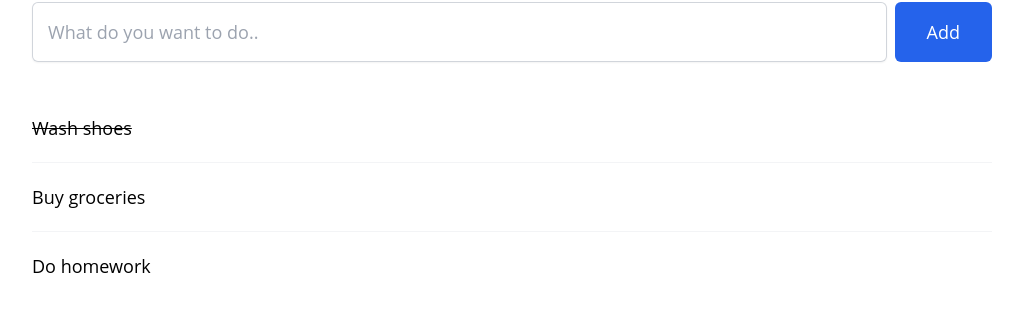
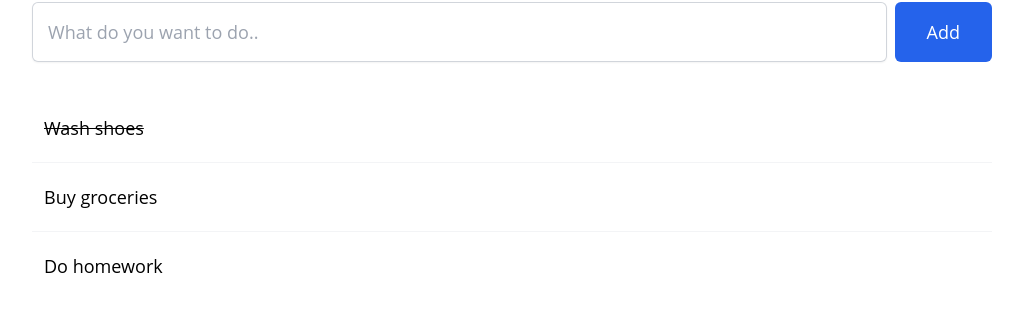
Before and after one commit to sumirart/Simple-Todo-with-React, a React (Create React App) app: page / in a window 1280 px wide. Shown: the part 114-426 px from the top of the page, without its empty margins (128-1151 px from the left). Built offline with nearby package versions, Linux system fonts and the light colour scheme; the HTML template or start-up script is replaced by a standard one.

Commit message:
feat: delete todo and add react-icons

```diff
--- a/package.json
+++ b/package.json
@@ -8,6 +8,7 @@
     "@testing-library/user-event": "^13.5.0",
     "react": "^18.2.0",
     "react-dom": "^18.2.0",
+    "react-icons": "^4.9.0",
     "react-scripts": "5.0.1",
     "web-vitals": "^2.1.4"
   },
--- a/src/App.js
+++ b/src/App.js
@@ -1,5 +1,6 @@
 import { useState } from "react";
 
+import Input from "./components/Input";
 import TodosWrapper from "./components/TodosWrapper";
 
 function App() {
@@ -46,6 +47,11 @@ function App() {
     setTodos(newTodos);
   }
 
+  function handleDeleteTodo(id) {
+    const newTodos = todos.filter((item) => item.id !== id);
+    setTodos(newTodos);
+  }
+
   // if we want to control the input
   // function handleChangeTodoInput(e) {
   //   console.log(e.target.value);
@@ -61,32 +67,11 @@ function App() {
       <header>
         <h1 className="mb-8 text-center text-3xl font-bold">Simple Todo</h1>
       </header>
-
-      <div className="input mb-8">
-        <form className="" onSubmit={handleAddTodo}>
-          <div className="mt-2 flex">
-            <input
-              id="todo"
-              name="todo"
-              type="text"
-              required
-              // if we want to control input (controlled input)
-              // value={todo}
-              // onChange={handleChangeTodoInput}
-              placeholder="What do you want to do.."
-              className="block w-full rounded-md border-0 px-4 py-4 text-lg text-gray-900 shadow-sm ring-1 ring-inset ring-gray-300 placeholder:text-gray-400 focus:ring-1 focus:ring-inset focus:ring-blue-100 sm:leading-6"
-            />
-            <input
-              type="submit"
-              value="Add"
-              className="ml-2 cursor-pointer rounded-md bg-blue-600 px-8 py-4 text-lg text-white hover:bg-blue-500"
-            />
-          </div>
-        </form>
-      </div>
+      <Input handleAddTodo={handleAddTodo} />
       <TodosWrapper
         todos={todos}
         handleToggle={handleToggle}
+        handleDeleteTodo={handleDeleteTodo}
         className="mt-12"
       />
     </div>
--- /dev/null
+++ b/src/components/Input.jsx
@@ -0,0 +1,28 @@
+import React from "react";
+
+export default function Input({ handleAddTodo }) {
+  return (
+    <div className="input mb-8">
+      <form className="" onSubmit={handleAddTodo}>
+        <div className="mt-2 flex">
+          <input
+            id="todo"
+            name="todo"
+            type="text"
+            required
+            // if we want to control input (controlled input)
+            // value={todo}
+            // onChange={handleChangeTodoInput}
+            placeholder="What do you want to do.."
+            className="block w-full rounded-md border-0 px-4 py-4 text-lg text-gray-900 shadow-sm ring-1 ring-inset ring-gray-300 placeholder:text-gray-400 focus:ring-1 focus:ring-inset focus:ring-blue-100 sm:leading-6"
+          />
+          <input
+            type="submit"
+            value="Add"
+            className="ml-2 cursor-pointer rounded-md bg-blue-600 px-8 py-4 text-lg text-white hover:bg-blue-500"
+          />
+        </div>
+      </form>
+    </div>
+  );
+}
--- /dev/null
+++ b/src/components/Todo.jsx
@@ -0,0 +1,45 @@
+import React, { useState } from "react";
+import { FaPen, FaTrash } from "react-icons/fa";
+
+export default function Todo({ item, handleToggle, handleDeleteTodo }) {
+  const [isHovering, setIsHovering] = useState(false);
+  function handleMouseOver() {
+    setIsHovering(true);
+  }
+
+  function handleMouseOut() {
+    setIsHovering(false);
+  }
+
+  function al(id) {
+    alert(id);
+  }
+
+  return (
+    <li
+      // onClick={handleToggle(item.id)} cannot do this
+      className={`flex cursor-pointer items-center gap-x-2 px-3 text-lg hover:bg-slate-100`}
+      onMouseOver={handleMouseOver}
+      onMouseOut={handleMouseOut}
+    >
+      <span
+        onClick={() => handleToggle(item.id)}
+        className={`flex-1 py-5 ${item.isCompleted && "line-through"}`}
+      >
+        {item.todo}
+      </span>
+      <span
+        onClick={() => alert(item.id)}
+        className={`${isHovering ? "block" : "hidden"} p-2`}
+      >
+        <FaPen />
+      </span>
+      <span
+        onClick={() => handleDeleteTodo(item.id)}
+        className={`${isHovering ? "block" : "hidden"} p-2`}
+      >
+        <FaTrash />
+      </span>
+    </li>
+  );
+}
--- a/src/components/TodosWrapper.jsx
+++ b/src/components/TodosWrapper.jsx
@@ -1,4 +1,5 @@
 import React from "react";
+import Todo from "./Todo";
 
 // function TodosWrapper (props) {
 //   const toggle = props.toggle
@@ -6,21 +7,21 @@ import React from "react";
 //   return (...)
 // }
 
-export default function TodosWrapper({ todos, handleToggle }) {
+export default function TodosWrapper({
+  todos,
+  handleToggle,
+  handleDeleteTodo,
+}) {
   return (
     <section className="todos">
       <ul className="divide-y divide-gray-100">
         {todos.map((item) => (
-          <li
+          <Todo
             key={item.id}
-            onClick={() => handleToggle(item.id)}
-            // onClick={handleToggle(item.id)} cannot do this
-            className={`cursor-pointer gap-x-6 py-5 text-lg  hover:bg-slate-100 ${
-              item.isCompleted && "line-through"
-            }`}
-          >
-            {item.todo}
-          </li>
+            item={item}
+            handleToggle={handleToggle}
+            handleDeleteTodo={handleDeleteTodo}
+          />
         ))}
       </ul>
     </section>
```
Also changed, not shown: 1 other file (tests, documents, lock files or other folders).
